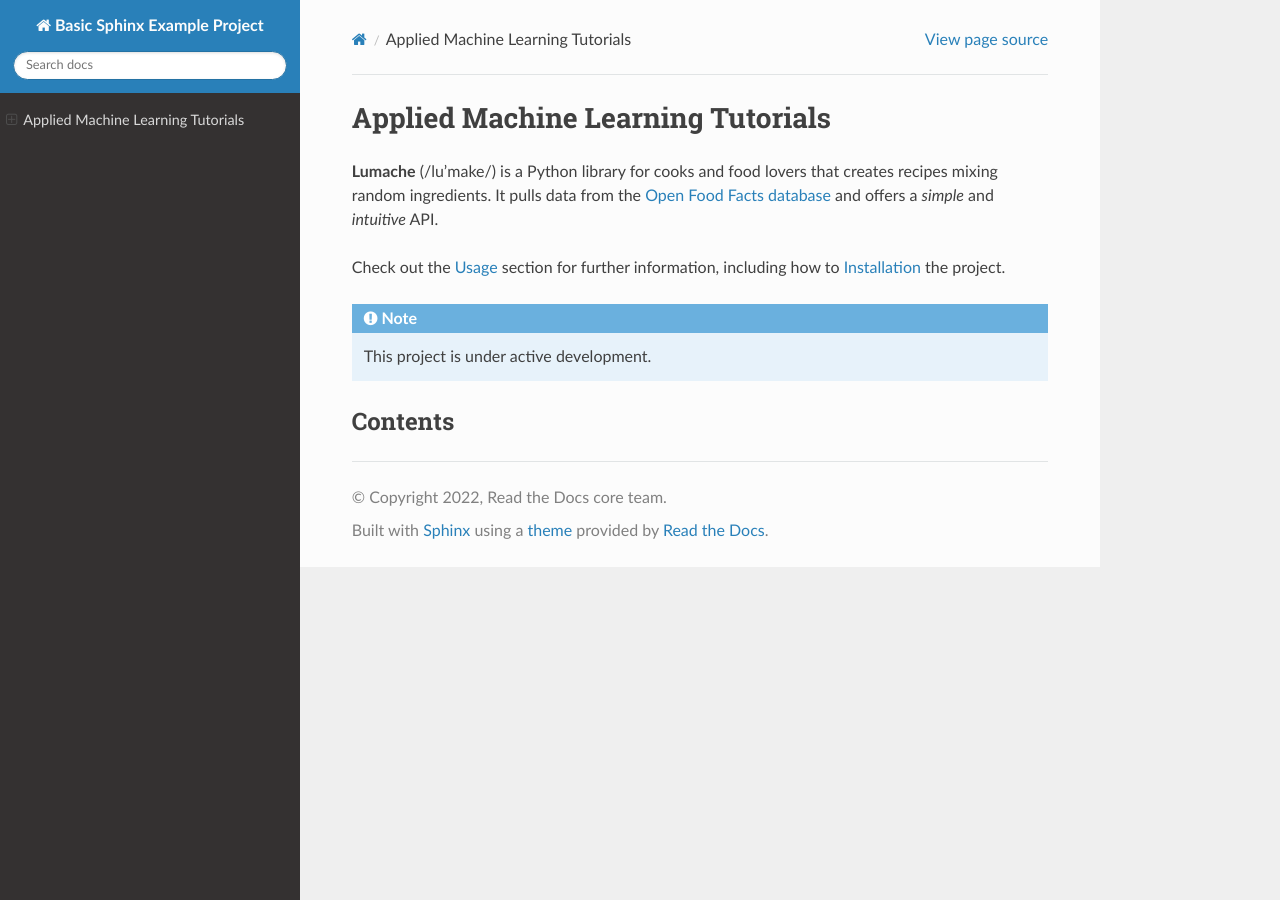
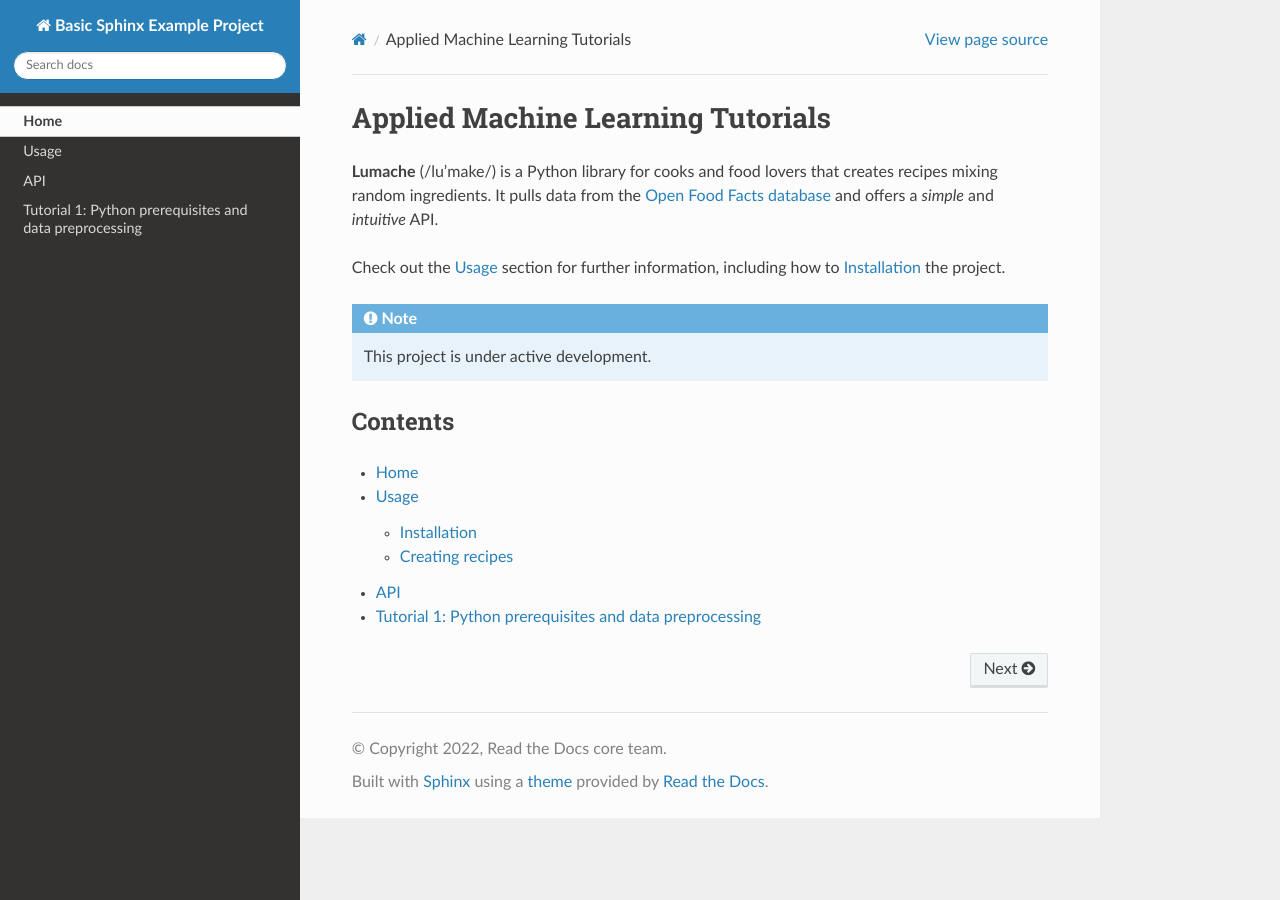
Before and after one commit to amonroym99/uva-applied-ml, a Sphinx documentation site: the page built from docs/index.rst, in a window 1280 px wide. Built offline with Sphinx 7.4.7 and the Read the Docs theme 3.1.0, drawn with Linux system fonts in a browser that asks for light colours.

Commit message:
Test notebook

```diff
--- a/docs/index.rst
+++ b/docs/index.rst
@@ -17,8 +17,7 @@ Contents
 --------
 
 .. toctree::
-   :caption: Example
-   :maxdepth: 2
    Home <self>
    usage
    api
+   tutorial-notebooks/tutorial_1.ipynb
```
